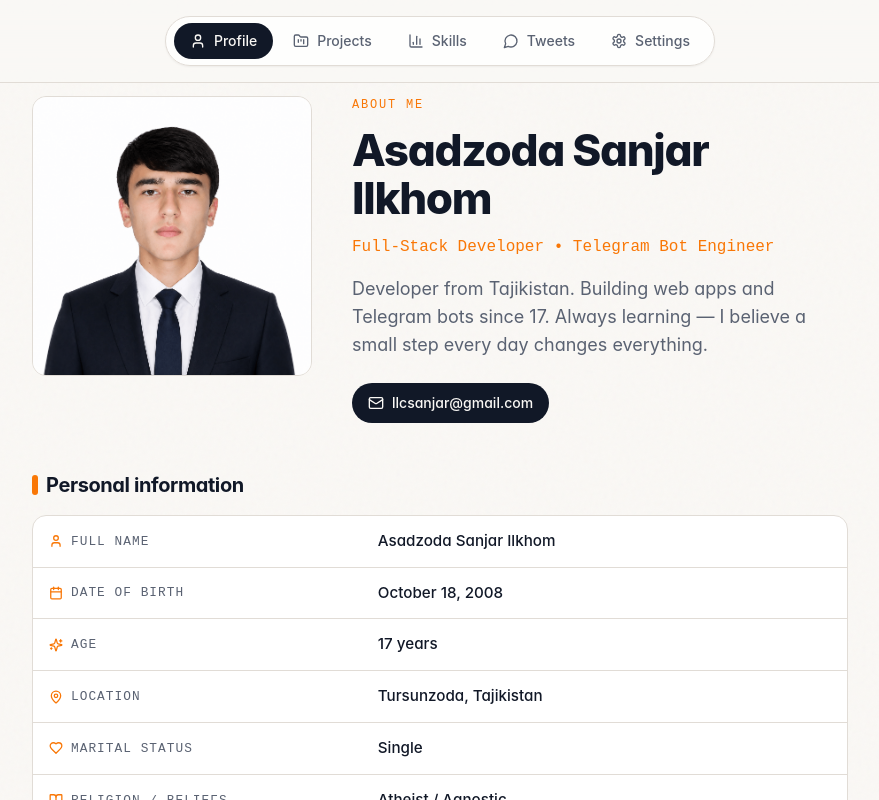
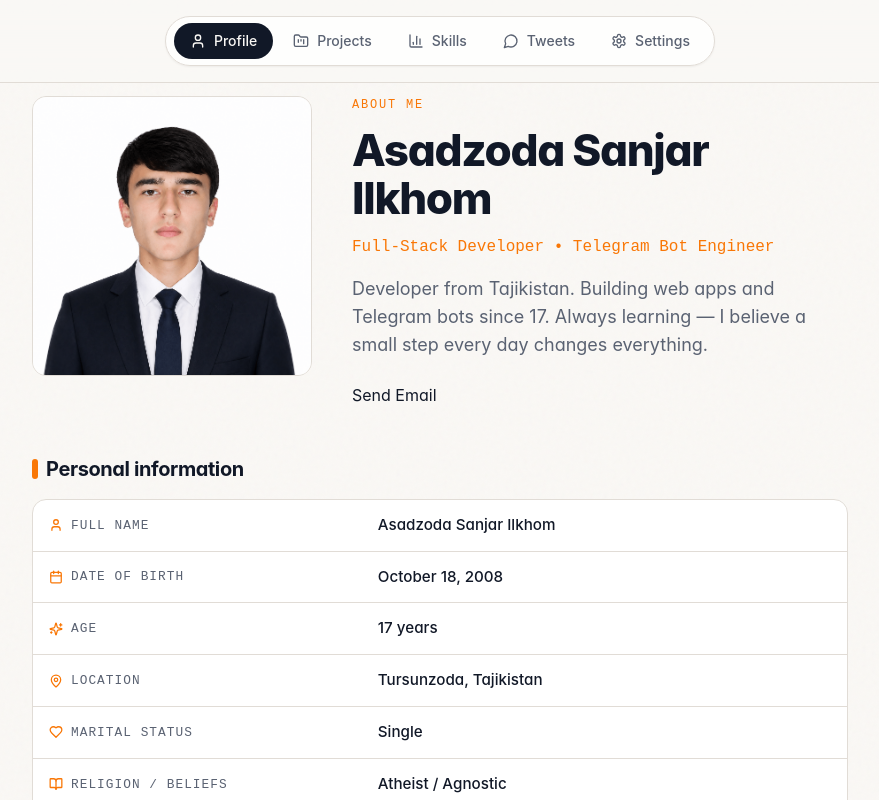
Before and after one commit to truesanjar/portfolio, a React (Create React App) app: page / in a window 1280 px wide. Shown: the whole page, without its empty margins (200-1079 px from the left). Built offline with nearby package versions, Linux system fonts and the light colour scheme.

Commit message:
fix problem of automaticly show email

```diff
--- a/src/pages/Profile.jsx
+++ b/src/pages/Profile.jsx
@@ -59,15 +59,13 @@ const ProfilePage = () => {
 
           <div className="mt-6 flex flex-wrap items-center gap-3">
             <button
-              type="button"
-              data-testid="profile-email-link"
               onClick={() => {
-                window.location.href = `mailto:${EMAIL}`;
+                const link = document.createElement("a");
+                link.href = `mailto:${EMAIL}`;
+                link.click();
               }}
-              className="contact-email inline-flex items-center gap-2 px-4 py-2.5 rounded-full bg-foreground text-background text-sm font-medium hover:bg-accent hover:text-accent-foreground transition-all"
             >
-              <Mail className="w-4 h-4" />
-              {EMAIL}
+              Send Email
             </button>
           </div>
         </div>
```
